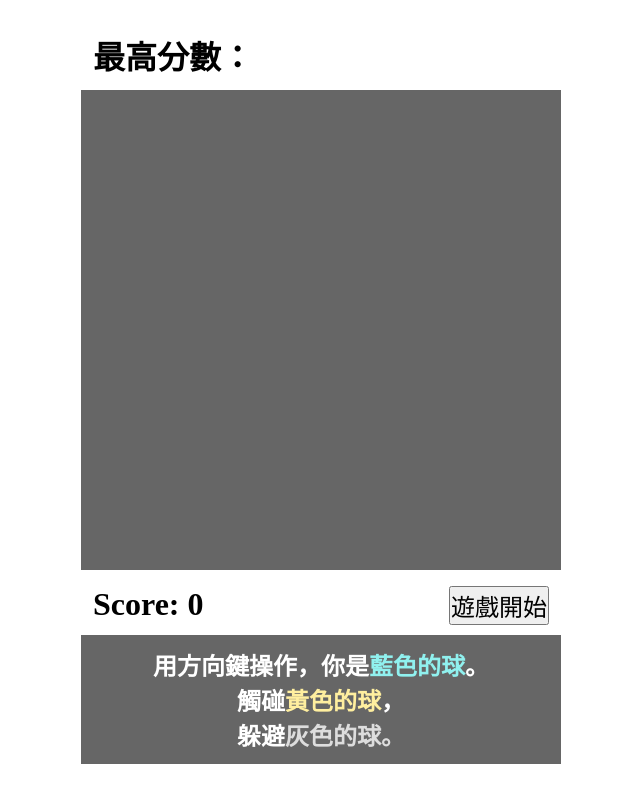
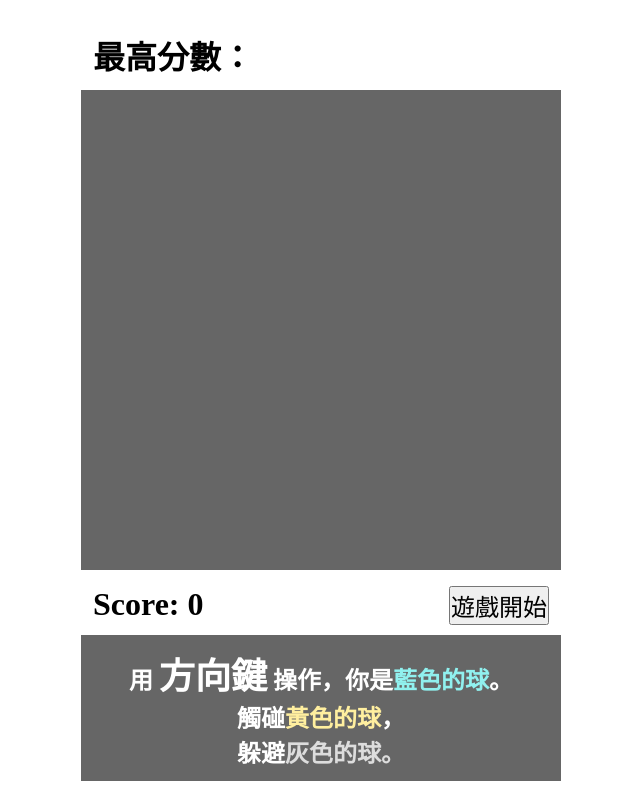
Before and after one commit to LupusXLass1404/small_game, a plain HTML site: page index.html in a window 1280 px wide. Shown: the whole page, without its empty margins (319-959 px from the left). Drawn offline with Linux system fonts and the light colour scheme.

Commit message:
放大說明

```diff
--- a/index.html
+++ b/index.html
@@ -53,6 +53,11 @@
         .gray {
             color: #ddd;
         }
+
+        .big {
+            font-size: 36px;
+            /* text-decoration: underline; */
+        }
     </style>
 </head>
 
@@ -62,8 +67,8 @@
         <canvas id="myCanvas" width="480" height="480"></canvas>
 
         <h1>Score: <span id="score">0</span><button id="runButton">遊戲開始</button></h1>
-        <h2>用方向鍵操作，你是<span class="blue">藍色的球</span>。<br>觸碰<span class="yellow">黃色的球</span>，<br>躲避<span
-                class="gray">灰色的球。</span>
+        <h2>用 <span class="big">方向鍵</span> 操作，你是<span class="blue">藍色的球</span>。<br>觸碰<span
+                class="yellow">黃色的球</span>，<br>躲避<span class="gray">灰色的球。</span>
         </h2>
     </div>
 
@@ -235,8 +240,6 @@
             document.getElementById('score').innerHTML = score;
         }
 
-
-
         // 畫畫
         function draw() {
             // 在每次繪製前清除畫布
```
